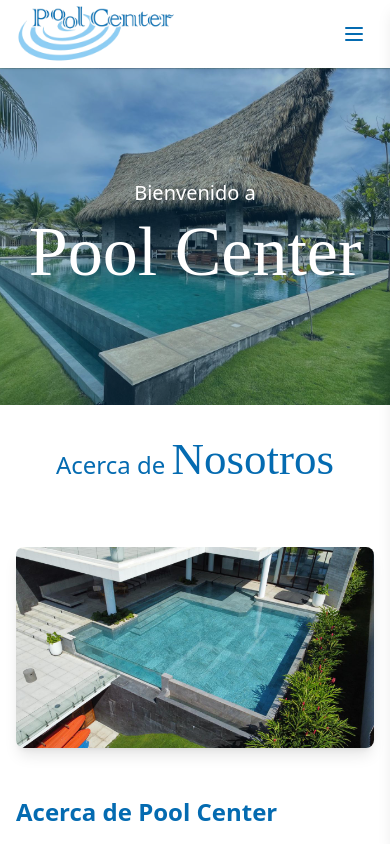
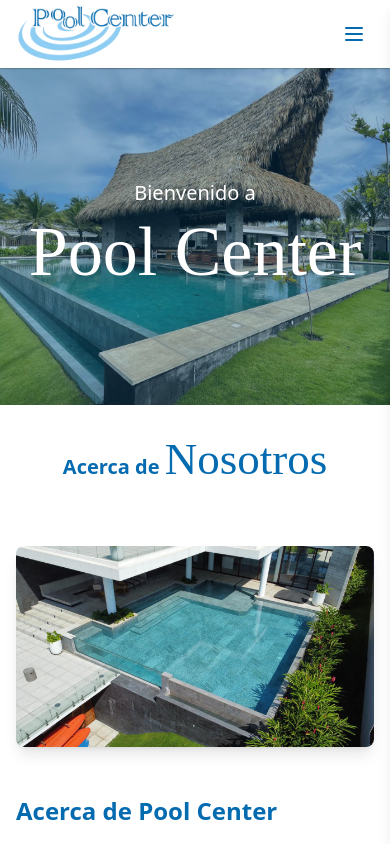
Before and after one commit to AleWWH1104/Fronted_ISoftware1, a React (Vite) app: page / in a window 390 px wide. Shown: the top 844 px of the page. Built offline with nearby package versions, Linux system fonts and the light colour scheme.

Commit message:
Pantalla acerca de y bugs de pantalla servicios

```diff
--- a/src/pages/Client/Acercade.jsx
+++ b/src/pages/Client/Acercade.jsx
@@ -7,7 +7,7 @@ function Acercade() {
       <div className="container mx-auto px-4 py-8">
 
         <div className="text-center mb-16">
-          <h1 className="text-[24px] lg:text-[32px] font-normal text-[#046bb1]">
+          <h1 className="text-[20px] lg:text-[30px] font-bold text-[#046bb1]">
             Acerca de{" "}
             <span
               className="text-[45px] lg:text-[55px] leading-none"
@@ -18,7 +18,7 @@ function Acercade() {
           </h1>
         </div>
 
-        {/* Contenido principal */}
+
         <div className="flex flex-col lg:flex-row items-start gap-12 max-w-6xl mx-auto">
           {/* Imagen de la piscina */}
           <div className="w-full lg:w-2/5">
--- a/src/pages/Client/Services.jsx
+++ b/src/pages/Client/Services.jsx
@@ -26,7 +26,7 @@ function Services() {
     // Crear un array con todas las imágenes
     const images = [
       // Piscinas Regulares
-      { src: "/reg1.HEIC", category: "reg", alt: "Piscina Regular 1" },
+
       { src: "/reg2.JPG", category: "reg", alt: "Piscina Regular 2" },
       { src: "/reg3.heic", category: "reg", alt: "Piscina Regular 3" },
       { src: "/reg4.jpg", category: "reg", alt: "Piscina Regular 4" },
@@ -48,14 +48,12 @@ function Services() {
       { src: "/ja2.JPG", category: "ja", alt: "Jacuzzi 2" },
       { src: "/ja3.JPG", category: "ja", alt: "Jacuzzi 3" },
       { src: "/ja4.JPG", category: "ja", alt: "Jacuzzi 4" },
-      { src: "/ja5.heic", category: "ja", alt: "Jacuzzi 5" },
-      { src: "/ja6.heic", category: "ja", alt: "Jacuzzi 6" },
+      { src: "/ja1.heic", category: "ja", alt: "Jacuzzi 5" },
       { src: "/ja7.JPG", category: "ja", alt: "Jacuzzi 7" },
       { src: "/ja8.JPG", category: "ja", alt: "Jacuzzi 8" },
 
       // Fuentes y cascadas
       { src: "/fyc1.jpg", category: "fyc", alt: "Fuente y Cascada 1" },
-      { src: "/fyc2.HEIC", category: "fyc", alt: "Fuente y Cascada 2" },
       { src: "/fyc3.JPG", category: "fyc", alt: "Fuente y Cascada 3" },
       { src: "/fyc4.JPG", category: "fyc", alt: "Fuente y Cascada 4" },
       { src: "/fyc5.JPG", category: "fyc", alt: "Fuente y Cascada 5" },
```
